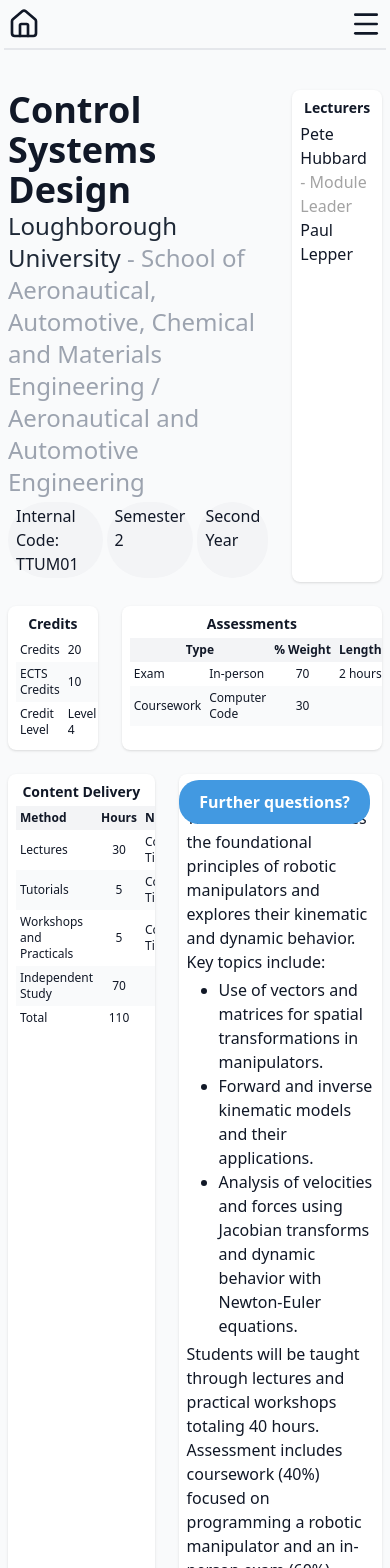
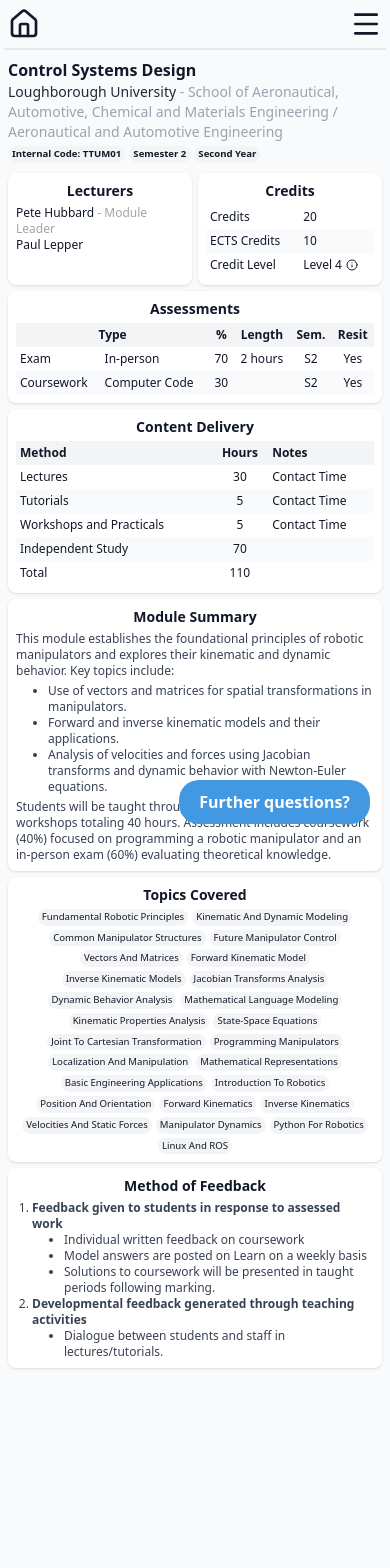
Before and after one commit to AlessioGrespi/universityDB, a SvelteKit app: page /modules/robotics in a window 390 px wide. Shown: the top 1568 px of the page. After the commit the page ends 1374 px from the top, so only its background shows below. Built offline with nearby package versions, Linux system fonts and the light colour scheme.

Commit message:
module page phoniefied

```diff
--- a/src/app.css
+++ b/src/app.css
@@ -42,6 +42,10 @@
   @apply text-xxxs sm:text-base rounded-full bg-gray-100 px-1 py-0.5 sm:px-2 sm:py-0.5;
 }
 
+.pill-list li {
+  @apply w-auto capitalize pill;
+}
+
 /* .container {
     @apply max-w-7xl mx-auto px-4 sm:px-6 lg:px-8;
   } */
@@ -64,6 +68,10 @@
 
 .card h3 {
   @apply text-center text-xxs sm:text-xl
+}
+
+.card h4 {
+  @apply text-center text-xxs sm:text-xl font-medium;
 }
 
 .card table {
@@ -93,7 +101,7 @@
 }
 
 .subcard h2 {
-  @apply text-xs sm:text-base;
+  @apply text-xs sm:text-xl;
 }
 /*
 .subcard th  {
--- a/src/routes/courses/[course]/+page.svelte
+++ b/src/routes/courses/[course]/+page.svelte
@@ -73,7 +73,7 @@
 		<h2 class="mb-4 text-center text-2xl font-semibold">Credits</h2>
 		<h3 class="text-center text-xl">480 UK, 240 ECTS</h3>
 	</div>
-	<div class="card col-span-2">
+	<div class="card col-span-2 sm:col-span-3">
 		<h2 class="">Accredited by</h2>
 		<ul class='text-xs sm:text-xl'>
 			<li>Royal Aeronautical Society (RAeS)</li>
@@ -132,7 +132,7 @@
 		</table>
 		<p class="text-xxs sm:text-base font-medium text-neutral-400">* Only shows distribution in compulsary modules</p>
 	</div>
-	<div class="card col-span-1sm:col-span-2">
+	<div class="card col-span-1 sm:col-span-2">
 		<h2 class="mb-4 text-2xl font-semibold">Content Split</h2>
 		<table class="w-full">
 			<thead>
@@ -191,16 +191,16 @@
 
 	<div class="card col-span-2 sm:col-span-7 mb-8">
 		<h2 class="mb-4 text-2xl font-semibold">Programme Structure</h2>
-		<p class="text-xs sm:text-base text-gray-700 mb-4">
+		<!-- <p class="text-xs sm:text-base text-gray-700 mb-4">
 			The programme is structured over four years (with an optional placement year). Each year
 			consists of modules that build upon previous knowledge, gradually increasing in complexity and
 			specialization. Students will have the opportunity to choose optional modules in later years,
 			allowing for customization of their degree path.
-		</p>
-		<a href="/degrees/1" class="my-4 rounded bg-gray-300 px-2 py-1 font-semibold"
+		</p> -->
+		<!-- <a href="/degrees/1" class="my-4 rounded bg-gray-300 px-2 py-1 font-semibold"
 			>View Full Course Structure</a
-		>
-		<div class="mt-4 grid grid-cols-1 gap-4">
+		> -->
+		<div class="mt-4 grid grid-cols-1 gap-2 sm:gap-4">
 			<div class="subcard col-span-1">
 				<h2 class="">First Year (part A)</h2>
 				<table class="w-full table-auto">
@@ -278,11 +278,11 @@
 				<table class="w-full table-auto">
 					<thead>
 						<tr class="bg-gray-200">
-							<th>Module Code</th>
+							<th>Code</th>
 							<th>Module Title</th>
 							<th>Credits</th>
-							<th>ECTS Credits</th>
-							<th>Semester</th>
+							<th>ECTS <span class='hidden sm:inline'>Credits</span></th>
+							<th>Sem.</th>
 						</tr>
 					</thead>
 					<tbody>
@@ -349,16 +349,16 @@
 				<h2 class="mb text-2xl font-semibold">Optional Placement/Study Abroad Year (part I)</h2>
 			</div>
 			<div class="subcard col-span-1">
-				<h2 class="mb-4 text-2xl font-semibold">Third Year (part C)</h2>
-				<h3 class="mb-4 text-xl font-medium">Compulsary</h3>
+				<h2 class="text-2xl font-semibold">Third Year (part C)</h2>
+				<h3 class="sm:-mt-4 text-xl font-medium">Compulsary</h3>
 				<table class="w-full table-auto">
 					<thead>
 						<tr class="bg-gray-200">
-							<th>Module Code</th>
+							<th>Code</th>
 							<th>Module Title</th>
 							<th>Credits</th>
-							<th>ECTS Credits</th>
-							<th>Semester</th>
+							<th>ECTS <span class='hidden sm:inline'>Credits</span></th>
+							<th>Sem.</th>
 						</tr>
 					</thead>
 					<tbody>
@@ -428,11 +428,11 @@
 				<table class="w-full table-auto">
 					<thead>
 						<tr class="bg-gray-200">
-							<th>Module Code</th>
+							<th>Code</th>
 							<th>Module Title</th>
 							<th>Credits</th>
-							<th>ECTS Credits</th>
-							<th>Semester</th>
+							<th>ECTS <span class='hidden sm:inline'>Credits</span></th>
+							<th>Sem.</th>
 						</tr>
 					</thead>
 					<tbody>
--- a/src/routes/modules/[module]/+page.svelte
+++ b/src/routes/modules/[module]/+page.svelte
@@ -24,36 +24,36 @@
 	<title>{course.programData.programTitle} - University Course</title>
 </svelte:head>
 
-<div class="container grid grid-cols-7 gap-6 pt-8">
-	<div class="col-span-5">
+<div class="container grid grid-cols-2 sm:grid-cols-7 gap-1.5 sm:gap-6 sm:pt-8">
+	<div class="col-span-2 sm:col-span-5">
 		<div class="flex h-full flex-col justify-center">
 			<div>
-				<h1 class="text-4xl font-semibold">Control Systems Design</h1>
-				<h2 class="text-2xl font-medium text-gray-800">
+				<h1 class="text-base sm:text-4xl font-semibold">Control Systems Design</h1>
+				<h2 class="text-sm sm:text-2xl font-medium text-gray-800">
 					Loughborough University <span class="text-gray-400"
 						>- {course.programData.department}</span
 					>
 				</h2>
 				<div class="my-1 flex gap-x-1">
-					<h4 class="rounded-full bg-gray-100 px-2 py-0.5 font-medium">
+					<h4 class="pill">
 						Internal Code: {course.programData.degreeCode}
 					</h4>
-					<h4 class="rounded-full bg-gray-100 px-2 py-0.5 font-medium">Semester 2</h4>
-					<h4 class="rounded-full bg-gray-100 px-2 py-0.5 font-medium">Second Year</h4>
+					<h4 class="pill">Semester 2</h4>
+					<h4 class="pill">Second Year</h4>
 				</div>
 			</div>
 		</div>
 	</div>
 
-	<div class="card col-span-2">
-		<h2 class="mb-4 text-center text-2xl font-semibold">Lecturers</h2>
-		<ul class="list-none pl-0">
+	<div class="card col-span-1 sm:col-span-2">
+		<h2 class="">Lecturers</h2>
+		<ul class='text-xs sm:text-xl pl-0 list-none'>
 			<li>Pete Hubbard <span class="text-neutral-400">- Module Leader</span></li>
 			<li>Paul Lepper</li>
 		</ul>
 	</div>
-	<div class="card col-span-2">
-		<h2 class="mb-4 text-center text-2xl font-semibold">Credits</h2>
+	<div class="card col-span-1 sm:col-span-2">
+		<h2 class="">Credits</h2>
 		<table class="w-full">
 			<tbody>
 				<tr>
@@ -72,16 +72,16 @@
 		</table>
 	</div>
 
-	<div class="card col-span-5">
+	<div class="card col-span-2 sm:col-span-5">
 		<h2 class="mb-4 text-center text-2xl font-semibold">Assessments</h2>
 		<table class="w-full table-auto">
 			<thead>
 				<tr class="bg-gray-100">
 					<th class="p-2 text-center" colspan="2">Type</th>
-					<th class="text-nowrap p-2 text-center">% Weight</th>
+					<th class="text-nowrap p-2 text-center">% <span class='hidden sm:inline'>Weight</span></th>
 					<th class="text-nowrap p-2 text-center">Length</th>
-					<th class="p-2 text-center">Semester</th>
-					<th class="text-nowrap p-2 text-center">Resit Available</th>
+					<th class="p-2 text-center"><span class='inline sm:hidden'>Sem.</span><span class='hidden sm:inline'>Semester</span></th>
+					<th class="text-nowrap p-2 text-center">Resit <span class='hidden sm:inline'>Available</span></th>
 				</tr>
 			</thead>
 			<tbody>
@@ -134,7 +134,7 @@
     <h3 class="text-center text-xl">None</h3>
   </div> -->
 
-	<div class="card col-span-3">
+	<div class="card col-span-2 sm:col-span-3">
 		<h2 class="mb-4 text-center text-2xl font-semibold">Content Delivery</h2>
 		<table class="w-full table-auto">
 			<thead>
@@ -174,8 +174,10 @@
 		</table>
 	</div>
 
-	<div class="card col-span-4">
+	<div class="card col-span-2 sm:col-span-4">
 		<h2 class="mb-4 text-2xl font-semibold">Module Summary</h2>
+		<div class="text-xs sm:text-base text-gray-700">
+
 			<p>
 				This module establishes the foundational principles of robotic manipulators and explores their
 				kinematic and dynamic behavior. Key topics include:
@@ -194,7 +196,8 @@
 				(60%) evaluating theoretical knowledge.
 			</p>
 		</div>
-	<div class="card col-span-4">
+	</div>
+	<div class="card col-span-2 sm:col-span-4">
 		<h2 class="mb-4 text-2xl font-semibold">Topics Covered</h2>
     <ul class='pill-list flex flex-wrap gap-1 justify-center'>
       <li>Fundamental robotic principles</li>
@@ -225,9 +228,9 @@
   </ul>
 	</div>
 
-	<div class="card col-span-3">
+	<div class="card col-span-2 sm:col-span-3">
 		<h2 class="mb-4 text-2xl font-semibold">Method of Feedback</h2>
-		<ol class="list-decimal pl-4">
+		<ol class="list-decimal pl-4 text-xs sm:text-base text-gray-700">
 			<li>
 				<strong>Feedback given to students in response to assessed work</strong>
 				<ul class="list-disc pl-8">
@@ -244,7 +247,7 @@
 			</li>
 		</ol>
 	</div>
-	<div class="col-span-7">
+	<div class="sm:col-span-7">
 		<div class="flex flex-wrap gap-1">
 			<!-- <h3 class='pill'>Fluid Dynamics</h3>
       <h3 class='pill'>MATLAB</h3>
@@ -292,11 +295,7 @@
 </div>
 
 <style>
-	.pill {
-		@apply rounded-full bg-neutral-200 px-2 py-0.5;
-	}
 
-  .pill-list li {
-    @apply rounded-full bg-neutral-200 px-2 py-0.5 w-auto capitalize;
-  }
+
+
 </style>
```
Lines whose indentation alone changed are shown as unchanged.
